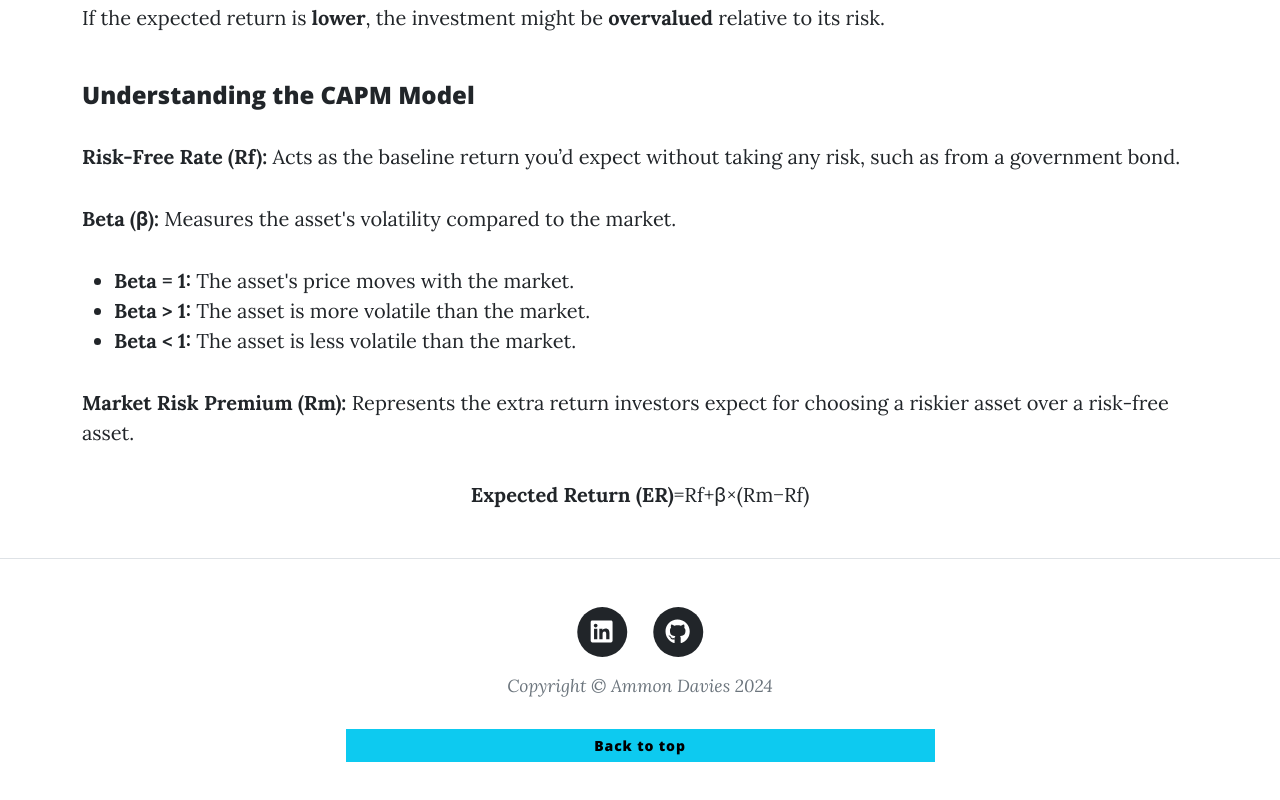
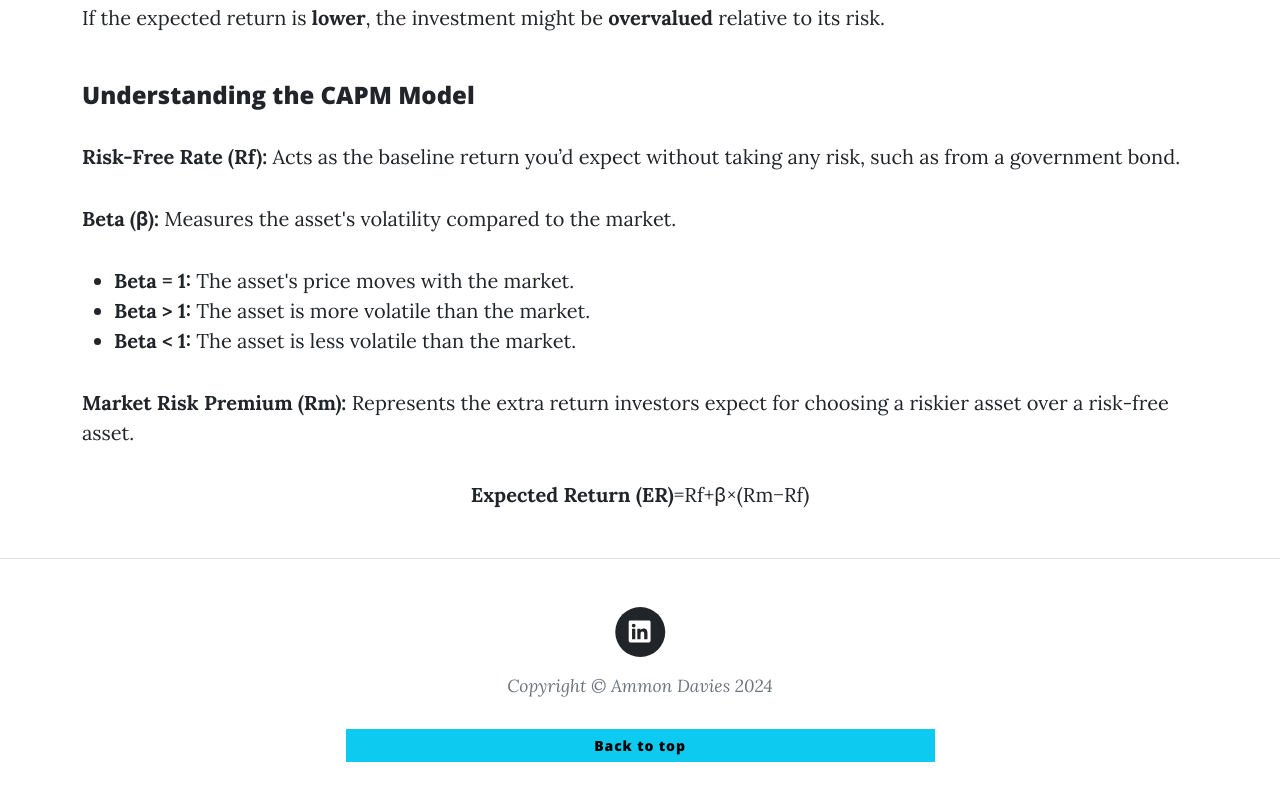
Before and after one commit to ammon97/IS201, a plain HTML site: page index.html in a window 1280 px wide. Shown: the part 1717-2517 px from the top of the page. Drawn offline with nearby package versions, Linux system fonts and the light colour scheme.

Commit message:
Update index.html

```diff
--- a/index.html
+++ b/index.html
@@ -144,14 +144,6 @@
                                 </span>
                             </a>
                         </li>
-                        <li class="list-inline-item">
-                            <a href="https://github.com/yourusername" target="_blank">
-                                <span class="fa-stack fa-lg">
-                                    <i class="fas fa-circle fa-stack-2x"></i>
-                                    <i class="fab fa-github fa-stack-1x fa-inverse"></i>
-                                </span>
-                            </a>
-                        </li>
                     </ul>
                     <div class="small text-center text-muted fst-italic">Copyright &copy; Ammon Davies 2024</div><br>
                     <a href="#top" class="btn btn-info backToTop">Back to top</a>
```
